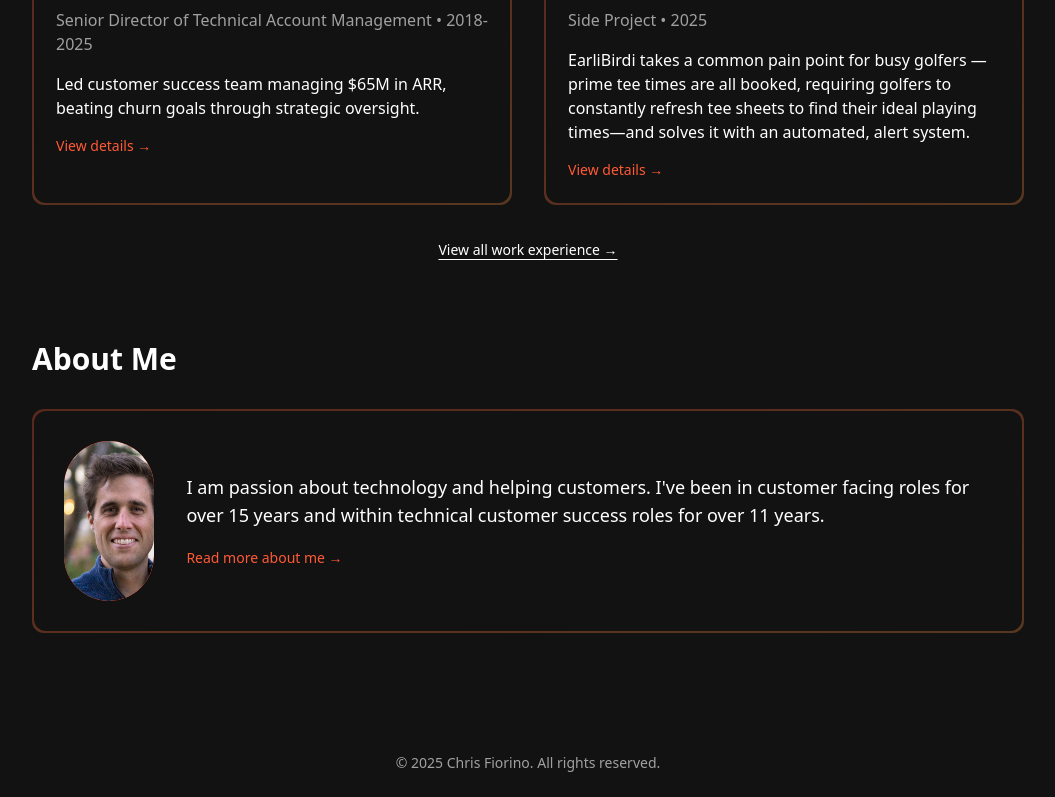
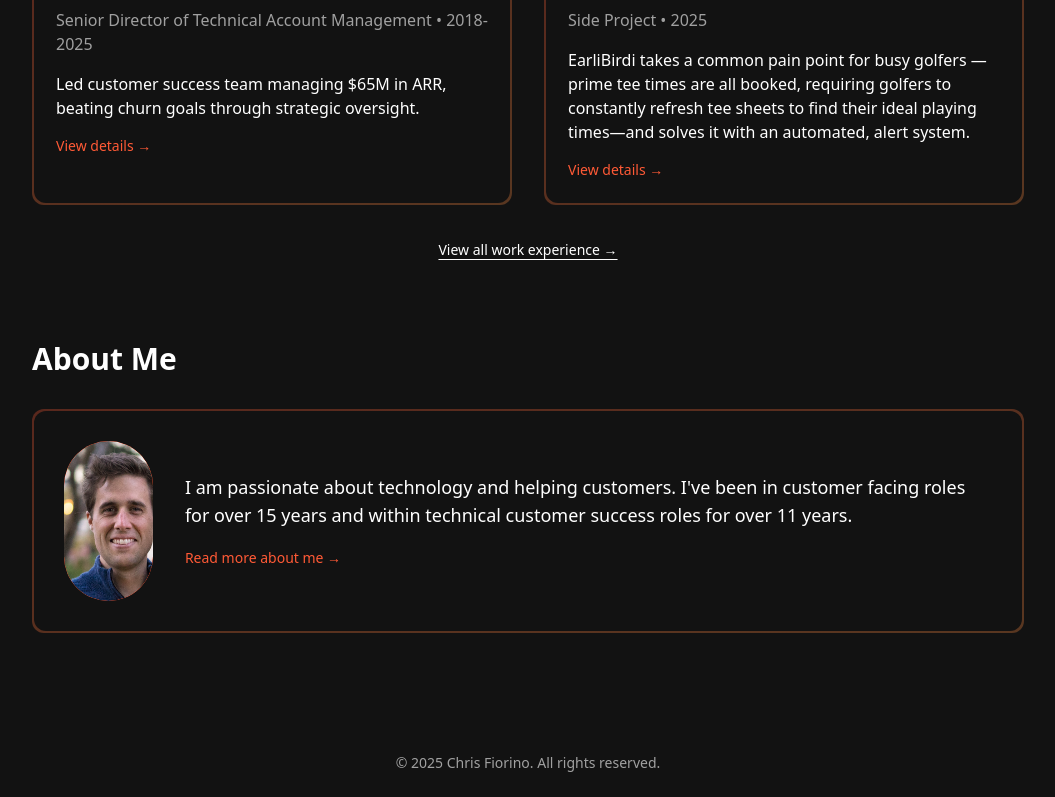
Before and after one commit to chrisfio/portfolio-website, a Next.js app: page / in a window 1280 px wide. Shown: the part 674-1471 px from the top of the page, without its empty margins (112-1167 px from the left). Built offline with nearby package versions, Linux system fonts and the light colour scheme.

Commit message:
escaping apostrophes

```diff
--- a/src/app/page.tsx
+++ b/src/app/page.tsx
@@ -11,7 +11,7 @@ export default function Home() {
         {/* Hero Section */}
         <section className="mb-20">
           <h1 className="text-5xl md:text-6xl font-bold mb-6">
-            Hi, I'm <span className="gradient-text">Chris Fiorino</span>
+            Hi, I&apos;m <span className="gradient-text">Chris Fiorino</span>
           </h1>
           <p className="text-xl md:text-2xl max-w-2xl text-[#a0a0a0] mb-8">
             Technical professional with extensive experience in customer success, technical account management, and cross-functional collaboration. Proven ability to lead teams, develop strategic plans, and drive product adoption.
@@ -90,8 +90,8 @@ export default function Home() {
               </div>
               <div>
                 <p className="text-lg mb-4">
-                I am passion about technology and helping customers.
-                I've been in customer facing roles for over 15 years and within technical customer success roles for over 11 years.
+                I am passionate about technology and helping customers.
+                I&apos;ve been in customer facing roles for over 15 years and within technical customer success roles for over 11 years.
                 </p>
                 <Link href="/about" className="text-sm text-[#ff5a36] hover:underline">
                   Read more about me →
--- a/src/app/work/page.tsx
+++ b/src/app/work/page.tsx
@@ -123,7 +123,7 @@ export default function Work() {
       <div className="max-w-4xl mx-auto px-4 py-16">
         <h1 className="text-4xl md:text-5xl font-bold mb-4">Work Experience</h1>
         <p className="text-xl text-[#a0a0a0] mb-12">
-          My professional journey and the companies I've had the pleasure to work with.
+          My professional journey and the companies I&apos;ve had the pleasure to work with.
         </p>
 
         <div className="space-y-16">
```
